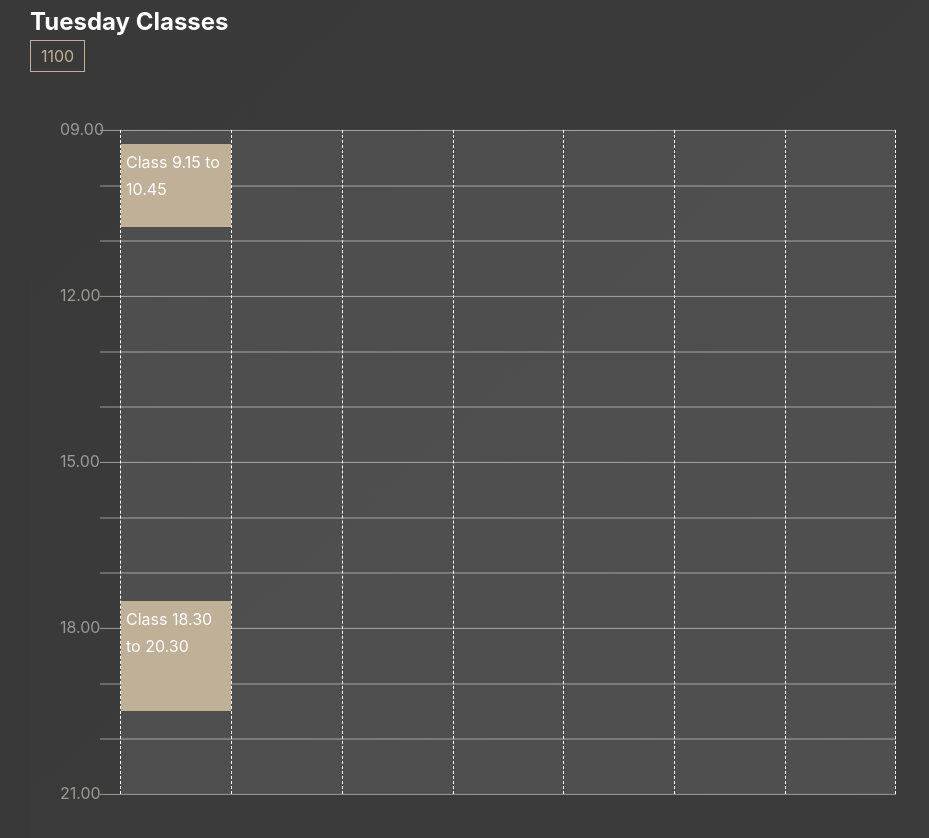
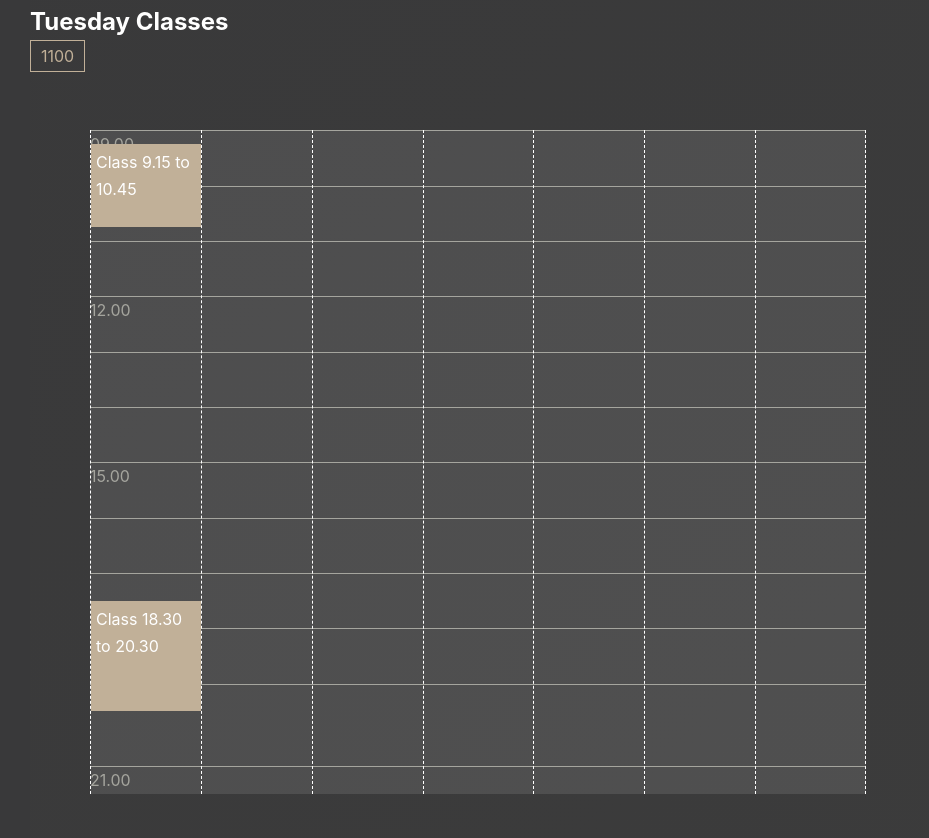
Before and after one commit to thebailers/membr-mngment, a React (Create React App) app: page /classes/tuesday in a window 1280 px wide. Shown: the part 268-1106 px from the top of the page, without its empty margins (0-929 px from the left). Built offline with nearby package versions, Linux system fonts and the light colour scheme; no server answers.

Commit message:
Change calendar guides from absolute pos to grid fr

```diff
--- a/src/components/calendar-week/calendar-week.component.tsx
+++ b/src/components/calendar-week/calendar-week.component.tsx
@@ -17,29 +17,31 @@ const CalendarWeek = () => {
       </div>
 
       <div className="calendar-guides">
-        <div className="guide nine topNeg50">
+        <div className="guide nine">
           <span className="time">09.00</span>
         </div>
         <div className="guide unnumbered ten"></div>
         <div className="guide unnumbered eleven"></div>
-        <div className="guide twelve topNeg50">
+        <div className="guide twelve">
           <span className="time">12.00</span>
         </div>
         <div className="guide unnumbered thirteen"></div>
         <div className="guide unnumbered fourteen"></div>
-        <div className="guide fifteen topNeg50">
+        <div className="guide fifteen">
           <span className="time">15.00</span>
         </div>
         <div className="guide unnumbered sixteen"></div>
         <div className="guide unnumbered seventeen"></div>
-        <div className="guide eighteen topNeg50">
+        <div className="guide eighteen">
           <span className="time">18.00</span>
         </div>
         <div className="guide unnumbered nineteen"></div>
-        <div className="guide unnumbered twenty"></div>
-        <div className="guide twentyone topNeg50">
+        <div className="guide unnumbered twenty_twentyone">
           <span className="time">21.00</span>
         </div>
+        {/* <div className="guide twentyone topNeg50">
+
+        </div> */}
       </div>
     </CalendarGrid>
   );
--- a/src/components/calendar-week/calendar-week.styles.ts
+++ b/src/components/calendar-week/calendar-week.styles.ts
@@ -13,20 +13,28 @@ export const CalendarGrid = styled.div`
   grid-template-columns: 60px 1fr 60px;
 
   .calendar-guides {
-    position: relative;
+    /* position: relative; */
     z-index: 1;
-    transform: translateX(-30px);
+    /* transform: translateX(-30px); */
 
     grid-column: 2 / 2;
     grid-row: 2 / 2;
 
+    display: grid;
+    grid-template-rows: repeat(12, 1fr);
+
     .guide {
+      border-top: 1px solid currentColor;
       color: ${guideColor};
-      position: absolute;
-      left: 0;
+      /* position: absolute;
+      left: 0; */
       width: 100%;
 
-      &.unnumbered {
+      &.twenty_twentyone {
+        align-self: end;
+      }
+
+      /* &.unnumbered {
         height: 1px;
         width: 100%;
       }
@@ -40,9 +48,9 @@ export const CalendarGrid = styled.div`
         height: 1px;
         width: calc(100% + 20px);
         transform: translateY(-50%);
-      }
+      } */
 
-      &.nine {
+      /* &.nine {
         top: 0;
       }
       &.ten {
@@ -90,12 +98,12 @@ export const CalendarGrid = styled.div`
 
       &.twentyone {
         top: 100%;
-      }
+      } */
     }
   }
 
   .calendar-grid {
-    transform: translateX(30px);
+    /* transform: translateX(30px); */
     grid-column: 2 / 2;
     grid-row: 2 / 2;
     z-index: 2;
```
